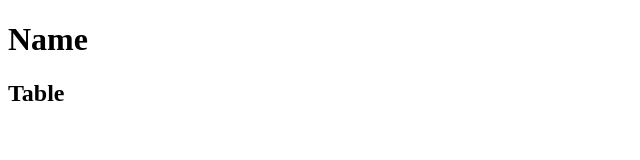
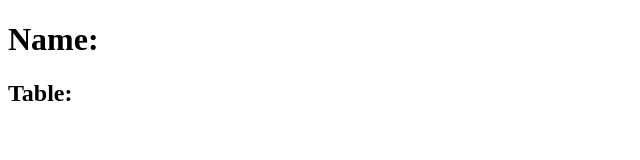
Before and after one commit to danidiprana/danidiprana.github.io, a plain HTML site: page index.html in a window 1280 px wide. Shown: the full height of the page, 0-640 px from the left. Drawn offline with Linux system fonts and the light colour scheme.

Commit message:
Update index.html

```diff
--- a/index.html
+++ b/index.html
@@ -15,8 +15,8 @@
         // Function to set headings based on query parameters
         function setHeadings() {
             const { name, table } = getQueryParams();
-            document.getElementById('nameHeading').textContent = name ? name: 'Name';
-            document.getElementById('tableHeading').textContent = table ? table : 'Table';
+            document.getElementById('nameHeading').textContent = name ? `Name: ${name}` : 'Name:';
+            document.getElementById('tableHeading').textContent = table ? `Table: ${table}` : 'Table:';
         }
 
         // Set headings when the page loads
@@ -24,7 +24,7 @@
     </script>
 </head>
 <body>
-    <h1 id="nameHeading">Name</h1>
-    <h2 id="tableHeading">Table</h2>
+    <h1 id="nameHeading">Name:</h1>
+    <h2 id="tableHeading">Table:</h2>
 </body>
 </html>
```
